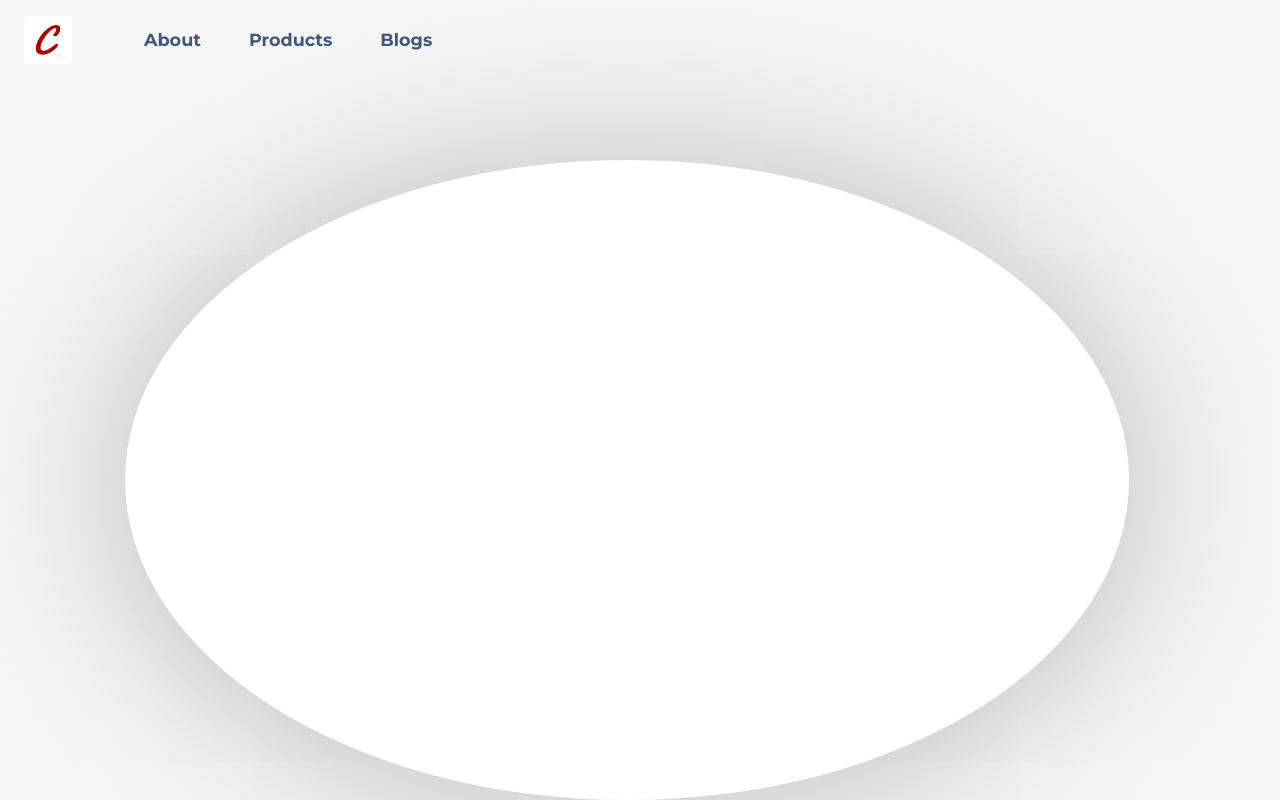
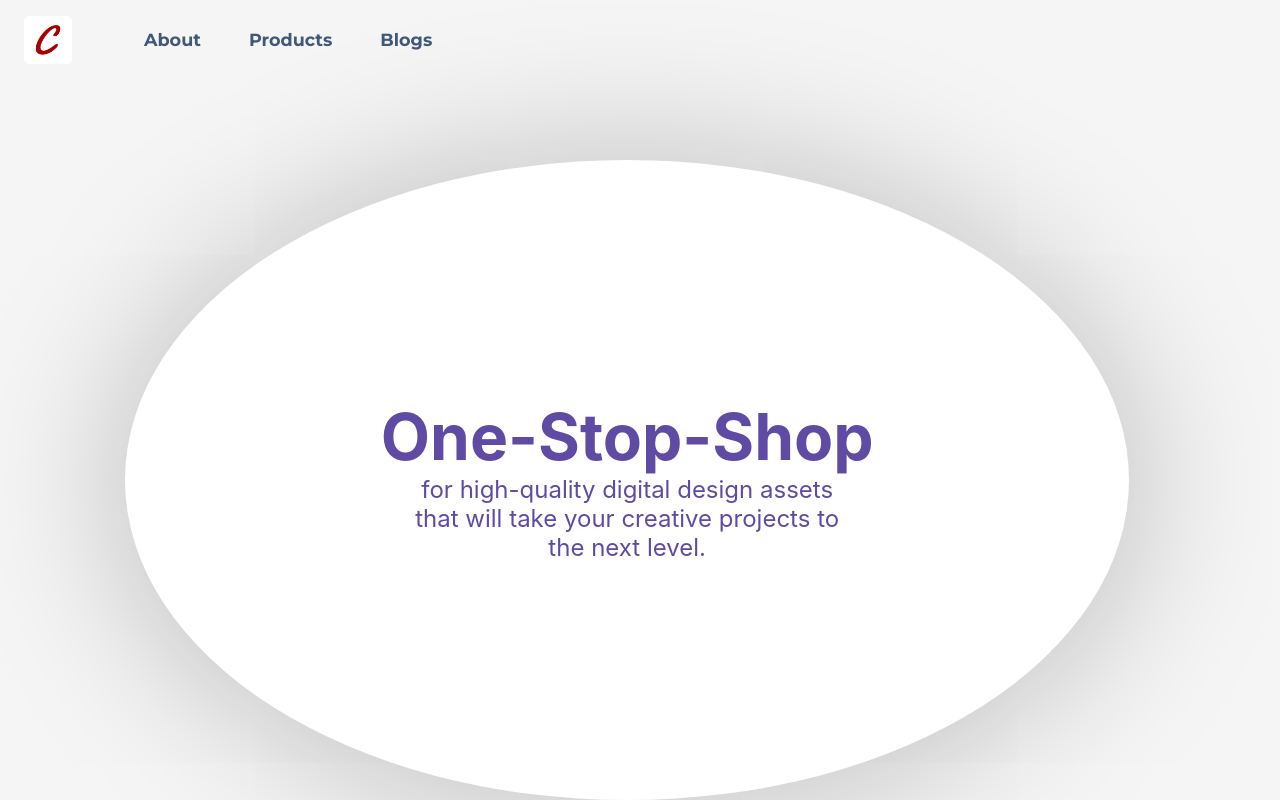
Before and after one commit to suraj9318/assignment-freelansh, a React (Create React App) app: page / in a window 1280 px wide. Built offline with nearby package versions, Linux system fonts and the light colour scheme.

Commit message:
working on getting started

```diff
--- a/src/App.css
+++ b/src/App.css
@@ -391,4 +391,22 @@ body{
   border-radius: 50%;
   box-shadow: 0px 4px 159px 0px rgba(0,0,0,0.25);
   margin-top: 10rem;
+
+
+  display: flex;
+  justify-content: center;
+  align-items: center;
+  flex-direction: column;
 }
+
+.oval h2{
+ font-size: 4rem;
+  color: #5F4AA4;
+}
+.oval p{
+  font-size: 1.5rem;
+  font-weight: 400;
+  text-align: center;
+  width: 60%;
+   color: #5F4AA4;
+ }
--- a/src/componets/GetStarted.jsx
+++ b/src/componets/GetStarted.jsx
@@ -4,7 +4,8 @@ const GetStarted = () => {
   return (
     <div className='container-fluid flex justify-center'>
       <div className='oval'>
-
+        <h2>One-Stop-Shop</h2>
+        <p>for high-quality digital design assets <br/> that will take your creative projects to <br/> the next level.</p>
       </div>
     </div>
   )
```
